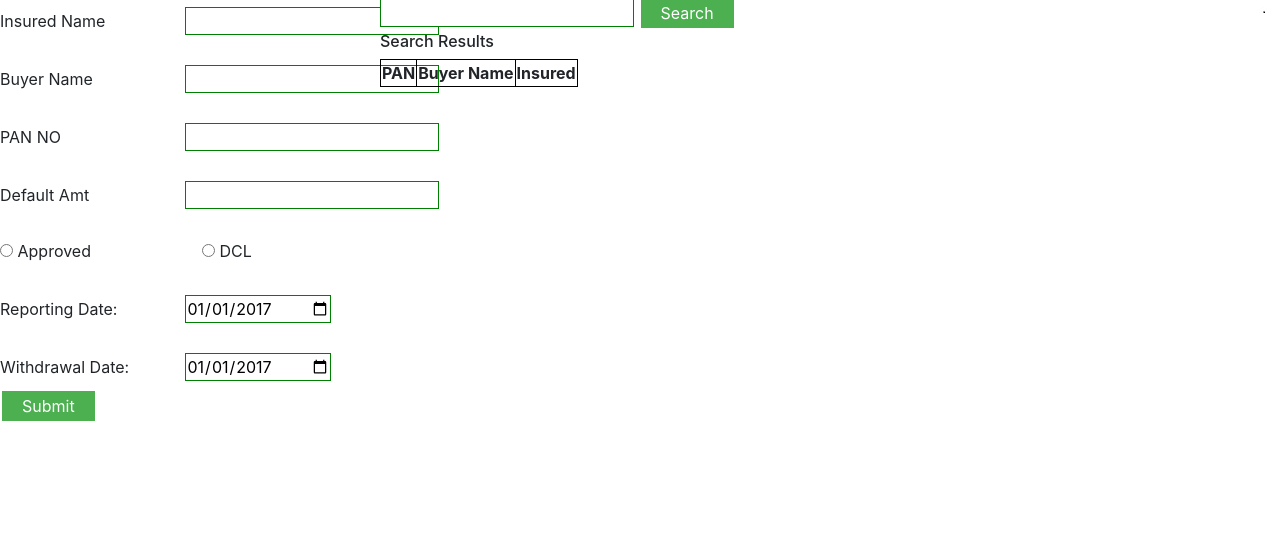
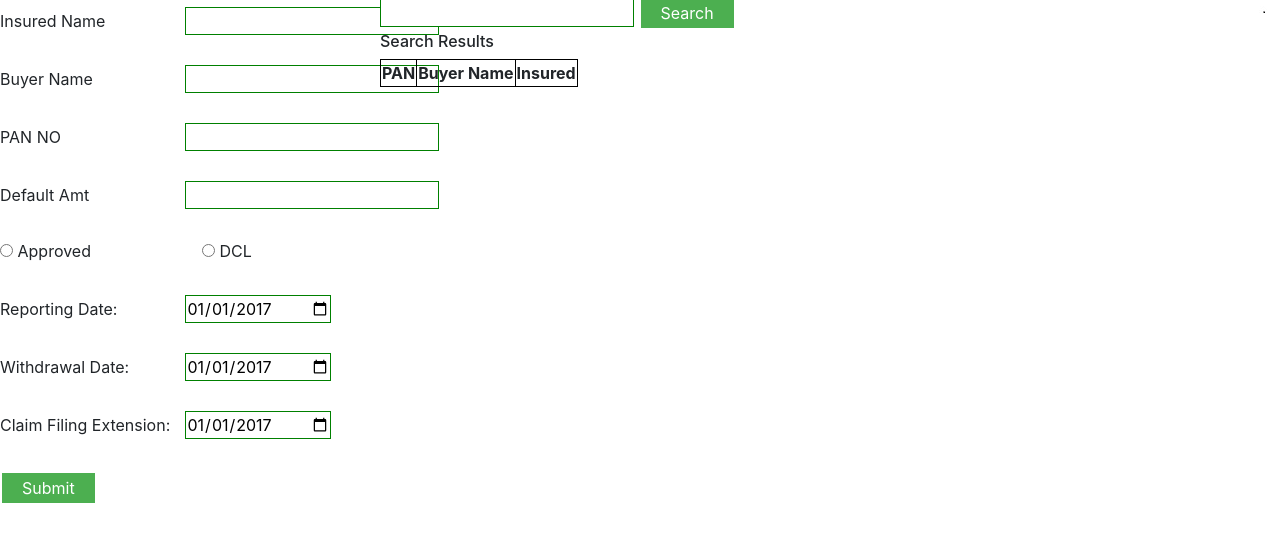
Before and after one commit to BharatBezawada/DjangoProject, a Django app: page / in a window 1280 px wide. Shown: the part 130-672 px from the top of the page. Run offline with Django 3.2, Linux system fonts and the light colour scheme; lists and menus that the app fills with data are empty; some libraries are stand-ins or nearby versions.

Commit message:
first commit

```diff
--- a/ClaimsApp/models.py
+++ b/ClaimsApp/models.py
@@ -12,7 +12,9 @@ class Claims(models.Model):
     Report_date = models.DateField()
     Claim_status = models.CharField(max_length=1000, default= "NNP" ,choices=[('NNP','NNP'),('Claim','Claim'),('Claim_Under_Process','Claim Under Process'),
                                                                           ('Disputed','Disputed'),('Paid and Closed','Paid and Closed')])
-    Limit_Withdrawal = models.DateField(auto_now=True)
+    Limit_Withdrawal = models.DateField()
+    Claim_Extension = models.DateField(auto_now=True)
+
     def __str__(self):
         return self.Buyer_name
 
--- a/ClaimsApp/templates/ClaimsApp/all_buyers.html
+++ b/ClaimsApp/templates/ClaimsApp/all_buyers.html
@@ -40,7 +40,9 @@
         <th> Limit Type</th>
         <th> Report Date</th>
         <th> Withdrawal Date</th>
+        <th> Claim Filing Extension</th>
         <th> Claim Status</th>
+
 
 
 
@@ -56,6 +58,7 @@
         <td>{{buyer.Limit_Type}} </td>
         <td>{{buyer.Report_date}} </td>
         <td>{{buyer.Limit_Withdrawal}} </td>
+        <td>{{buyer.Claim_Extension}} </td>
         <td>{{buyer.Claim_status}} </td>
 
 
--- a/ClaimsApp/templates/ClaimsApp/body.html
+++ b/ClaimsApp/templates/ClaimsApp/body.html
@@ -21,9 +21,9 @@
 }
 div.container {
   position: fixed;
-  top:500px;
+  top:600px;
   bottom: 500px;
-  right: 1000px;
+  right: 900px;
   width: 500px;
 
 }
@@ -41,11 +41,9 @@ div.container {
         <label for="InsuredName" id="InsuredName_Label ">Insured Name</label>
         <input list="Insureds" name="InsuredName" id="InsuredName">
         <datalist id="Insureds">
-            <option value="Pharox">
-            <option value="Bannari Amman">
-            <option value="GoldMedal">
-            <option value="Shiva Mills">
-            <option value="Gharda Chemicals">
+            <option value="Kandui Industries Private Limited"><option value="Classic Marble Company Private Limited"><option value="Iris Computers Ltd"><option value="Escorts limited"><option value="Kan Biosys Private Limited"><option value="V-Guard Industries Ltd">
+            <option value="DC Infotech And Communication Limited"><option value="Vishal Poly fibres Pvt Ltd"><option value="Marubeni Itochu Steel India Private Limited - Non Automotive"><option value="Marubeni Itochu Steel India Private Limited - Automotive"><option value="Ivalue Infosolutions Pvt Ltd"><option value="Supriya Lifescience Ltd"><option value="Gnet Tradelinks Private Limited"><option value="Leoch Batteries India Private Limited"><option value="IVP Limited"><option value="Flexilis Private Limited"><option value="Synfocom Systems Llp"><option value="India Coke And Power Private Limited"><option value="Proconnect Supply Chain Solutions Limited"><option value="Supertron Electronics Private Limited"><option value="Hubergroup India Private Limited"><option value="Sandeep Enterprises-Unit Of Vision Vanijya Pvt Ltd"><option value="Krishi Rasayan Exports Pvt. Ltd"><option value="Agro Life Science Corporation"><option value="D-Link India Ltd"><option value="Mitsu Chem Plast Ltd"><option value="Benso Garmenting"><option value="Gharda Chemicals Ltd">
+            <option value="Ravi Integrated Logistics (India) Private Limited  "><option value="Ravi Renewable Energy & Lighting (India) Private Limited">
         </datalist>
 
         <br></br>
@@ -92,7 +90,14 @@ div.container {
         <input type="date" value="2017-01-01" id="Limit_Withdrawal" name="Limit_Withdrawal">
 
     </div>
+    <br>
+    <div>
 
+        <label for="Claim_Extension">Claim Filing Extension: </label>
+        <input type="date" value="2017-01-01" id="Claim_Extension" name="Claim_Extension">
+
+    </div>
+    <br>
     <div>
    <button onclick = "alertBox" type="submit" form="claimdetails" value="Submit">Submit</button>
 
--- a/ClaimsApp/views.py
+++ b/ClaimsApp/views.py
@@ -28,10 +28,11 @@ def add_data(request):
     Limit_Type = request.POST.get("Creditlimitcheck")
     Report_date = request.POST["Report_date"]
     Limit_Withdrawal = request.POST["Limit_Withdrawal"]
+    Claim_Extension =  request.POST["Claim_Extension"]
 
 
     if Limit_Type is None or Report_date == "2017-01-01" or Limit_Withdrawal == "2017-01-01"  :
-        messages.error(request, 'All fields are Mandatory')
+        messages.error(request, 'All fields are Mandatory Except Claim Extension')
         return render(request, "ClaimsApp/body.html")
 
 
@@ -43,7 +44,7 @@ def add_data(request):
     else:
 
         claim_info = Claims(Insured_Name=Insured_Name, Buyer_name=Buyer_name, PAN=PAN, Default_Amt=Default_Amt,
-                            Limit_Type=Limit_Type, Report_date=Report_date,Limit_Withdrawal = Limit_Withdrawal)
+                            Limit_Type=Limit_Type, Report_date=Report_date,Limit_Withdrawal = Limit_Withdrawal, Claim_Extension= Claim_Extension)
         claim_info.save()
         messages.success(request, 'NNP registered successfully')
         return render(request, "ClaimsApp/body.html")
```
Also changed, not shown: ClaimsApp/migrations/0016_auto_20200907_1959.py (added), db.sqlite3, 1 other file.
